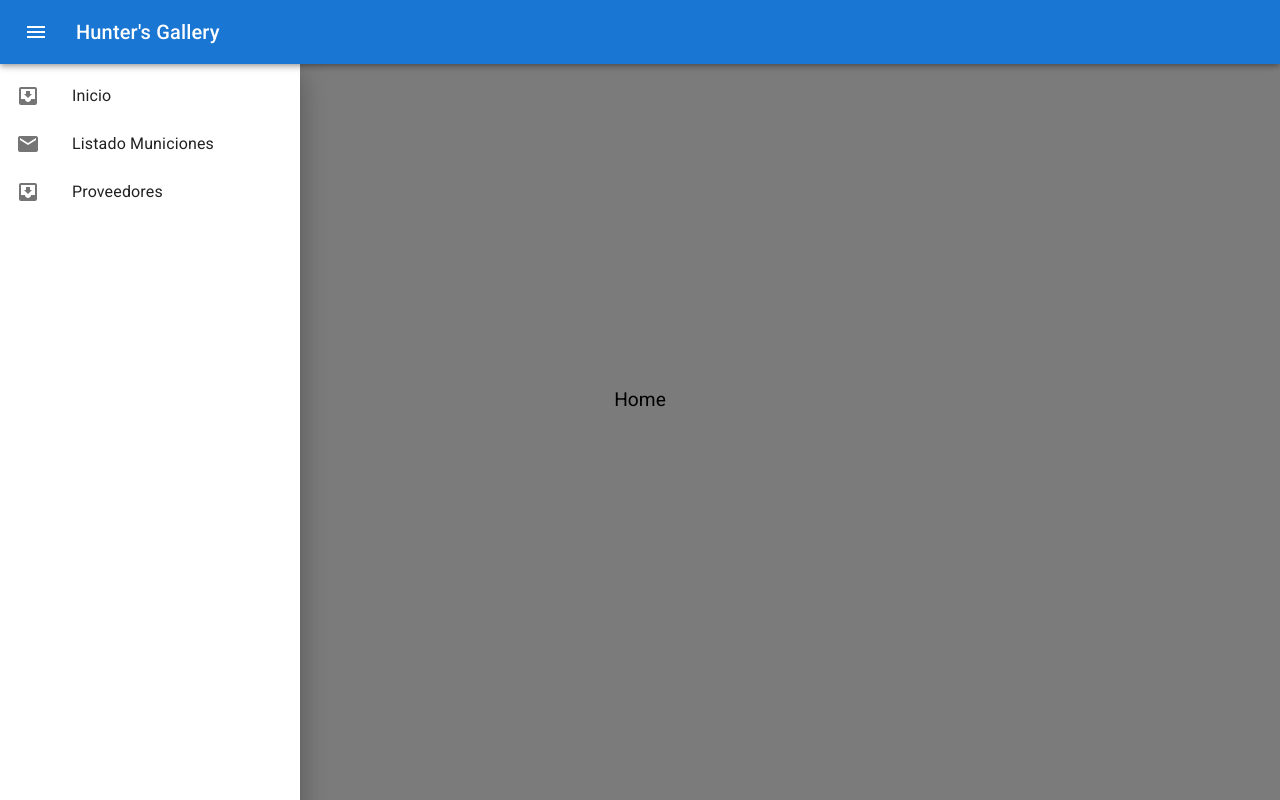
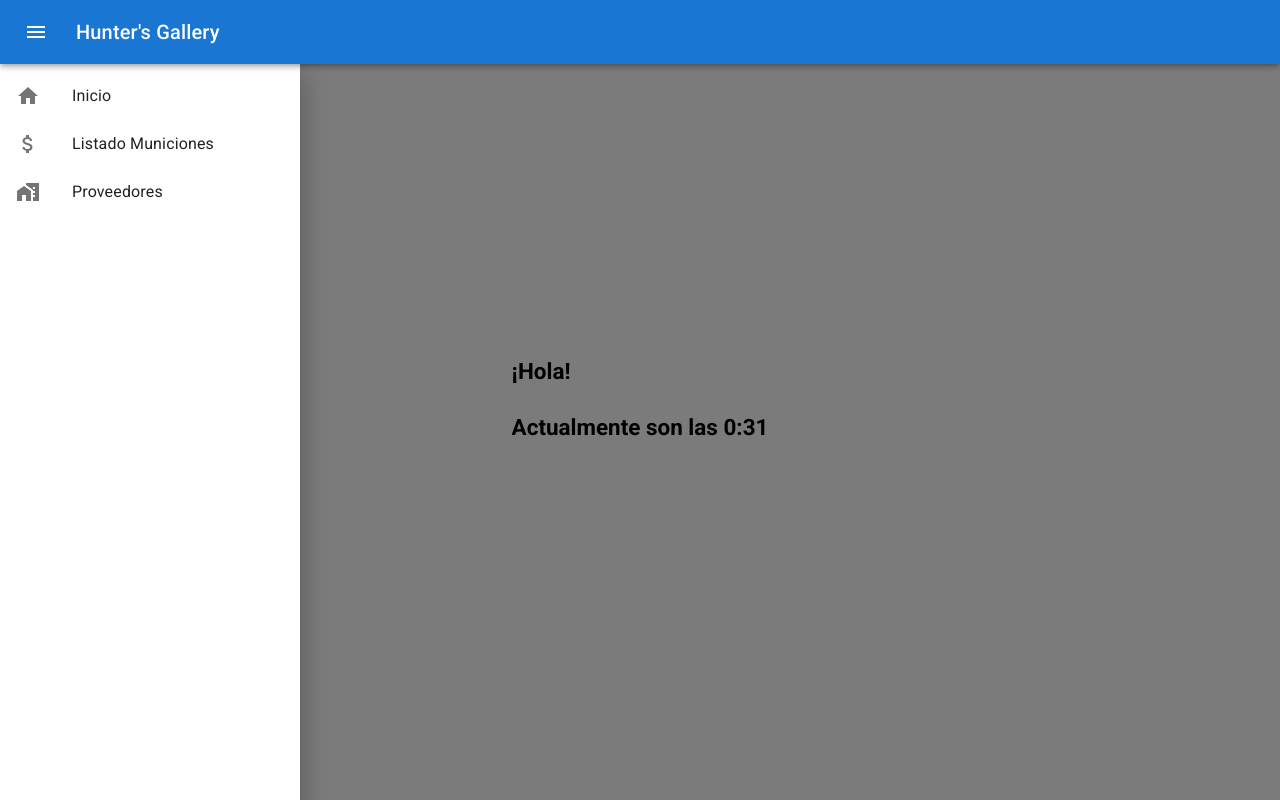
Before and after one commit to tomzvilla/hunters-admin, a React (Vite) app: page / in a window 1280 px wide. Both pictures are taken after a click on the button "menu". Built offline with nearby package versions, Linux system fonts and the light colour scheme; no server answers.

Commit message:
changing sidebar icons, adding something to homepage, add redirect config

```diff
--- a/src/components/Sidebar.jsx
+++ b/src/components/Sidebar.jsx
@@ -6,18 +6,18 @@ import ListItem from '@mui/material/ListItem';
 import ListItemButton from '@mui/material/ListItemButton';
 import ListItemIcon from '@mui/material/ListItemIcon';
 import ListItemText from '@mui/material/ListItemText';
-import InboxIcon from '@mui/icons-material/MoveToInbox';
-import MailIcon from '@mui/icons-material/Mail';
 import { Link } from 'react-router-dom';
 import { useDispatch, useSelector } from 'react-redux';
 import { uiActions } from '../store/uiSlice';
-
+import HomeIcon from '@mui/icons-material/Home';
+import AttachMoneyIcon from '@mui/icons-material/AttachMoney';
+import HomeWorkIcon from '@mui/icons-material/HomeWork';
 const drawerWidth = 300;
 
 const list = [
-    { text: 'Inicio', to: '/'},
-    { text: 'Listado Municiones', to: '/ammoList'},
-    { text: 'Proveedores', to: '/supplierList'},
+    { text: 'Inicio', to: '/', icon: HomeIcon},
+    { text: 'Listado Municiones', to: '/ammoList', icon: AttachMoneyIcon},
+    { text: 'Proveedores', to: '/supplierList', icon: HomeWorkIcon},
 ];
 
 const Sidebar = () => {
@@ -32,16 +32,16 @@ const Sidebar = () => {
         <Box sx={{ overflow: 'auto' }} onClick={toggleDrawer()}>
             <List>
                 {list.map((item, index) => (
-                    <Link to={item.to}>
-                        <ListItem key={item.text} disablePadding>
+                    <Link to={item.to} key={item.text}>
+                        <ListItem  disablePadding>
                             <ListItemButton>
                             <ListItemIcon>
-                                {index % 2 === 0 ? <InboxIcon /> : <MailIcon />}
+                                <item.icon />
                             </ListItemIcon>
                                 <ListItemText primary={item.text} />
                             </ListItemButton>
                         </ListItem>
-                </Link>
+                    </Link>
                 ))}
             </List>
         </Box>
--- a/src/pages/Home.jsx
+++ b/src/pages/Home.jsx
@@ -1,8 +1,15 @@
 import React from 'react'
 
 const Home = () => {
+
+  const date = new Date();
+  const hour = date.getHours();
+  const min = date.getMinutes();
   return (
-    <div>Home</div>
+    <div>
+      <h3>¡Hola!</h3>
+      <h3>Actualmente son las {hour}:{min}</h3>
+    </div>
   )
 }
 
```
Also changed, not shown: 1 other file (tests, documents, lock files or other folders).
